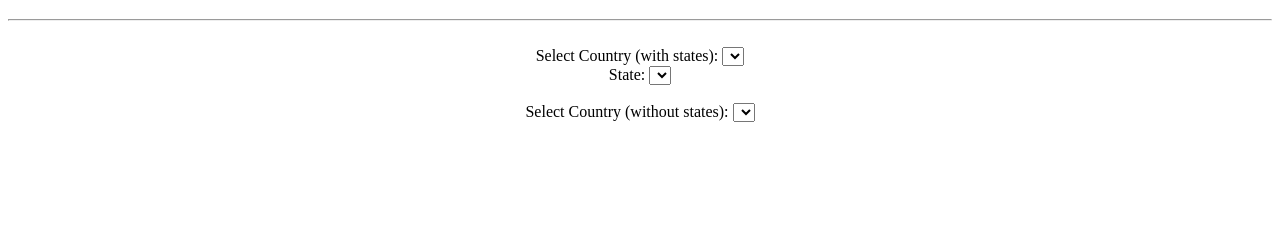
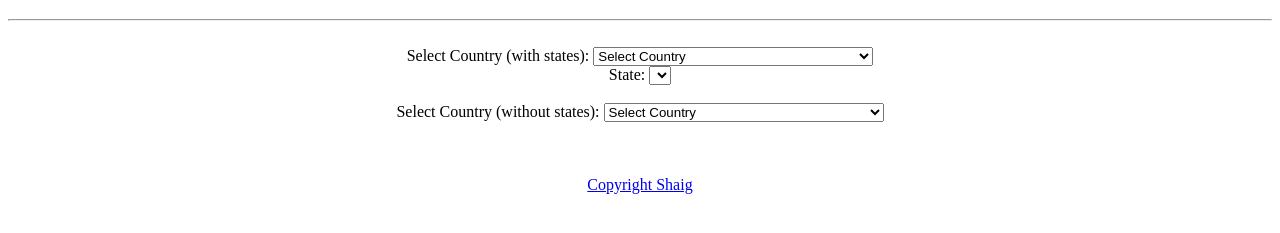
Before and after one commit to mastershaig/countriesDropdown, a plain HTML site: page index.html in a window 1280 px wide. Shown: the part 61-294 px from the top of the page. Drawn offline with Linux system fonts and the light colour scheme.

Commit message:
bugs fixed

```diff
--- a/index.html
+++ b/index.html
@@ -2,6 +2,7 @@
 <html lang="en">
     <head>
         <meta charset="utf-8">
+        <script src="js/main.js"></script>
     </head>
     <body>
      <div align="center">
@@ -23,7 +24,7 @@
         <br/>
         <br/>
         <br />
-        <br />
+        <a href="http://github.az">Copyright Shaig</a>
     </div>
     </body>
 </html>
```
